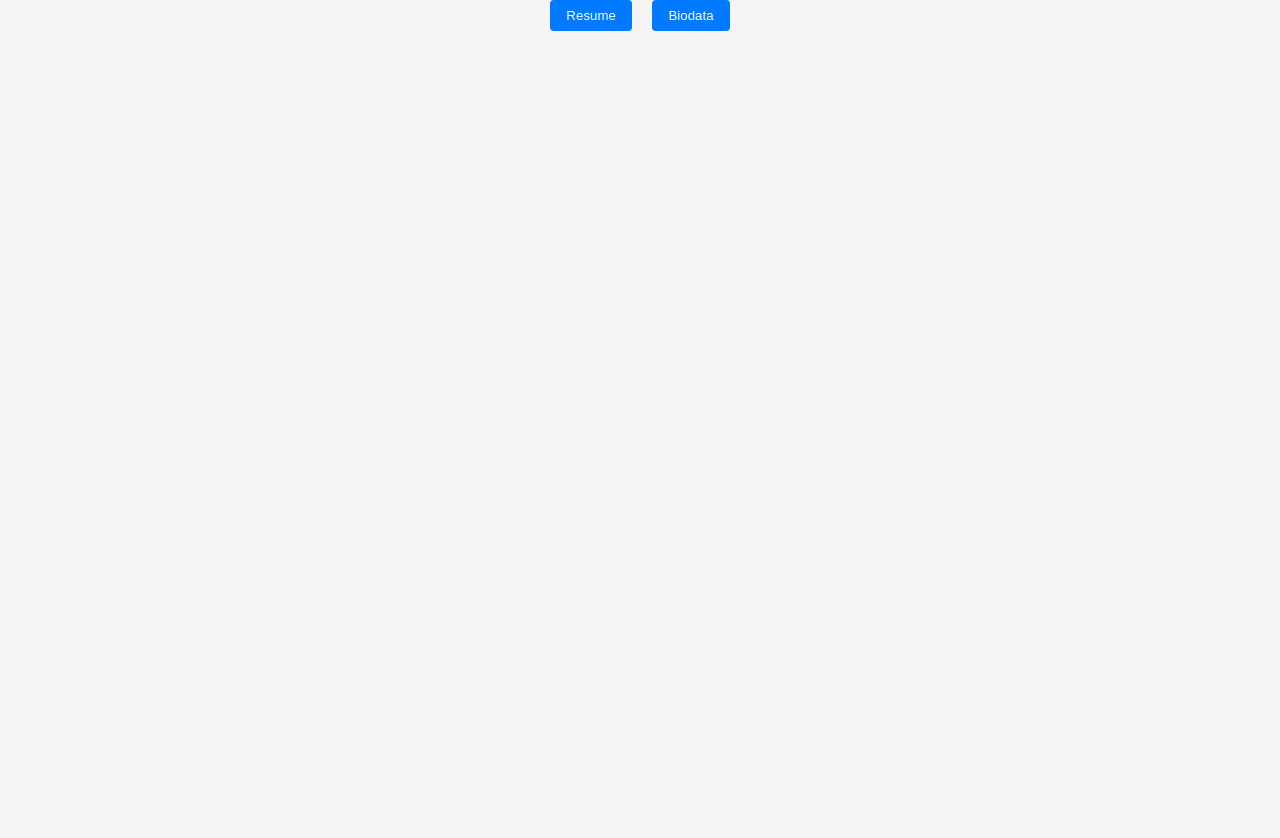
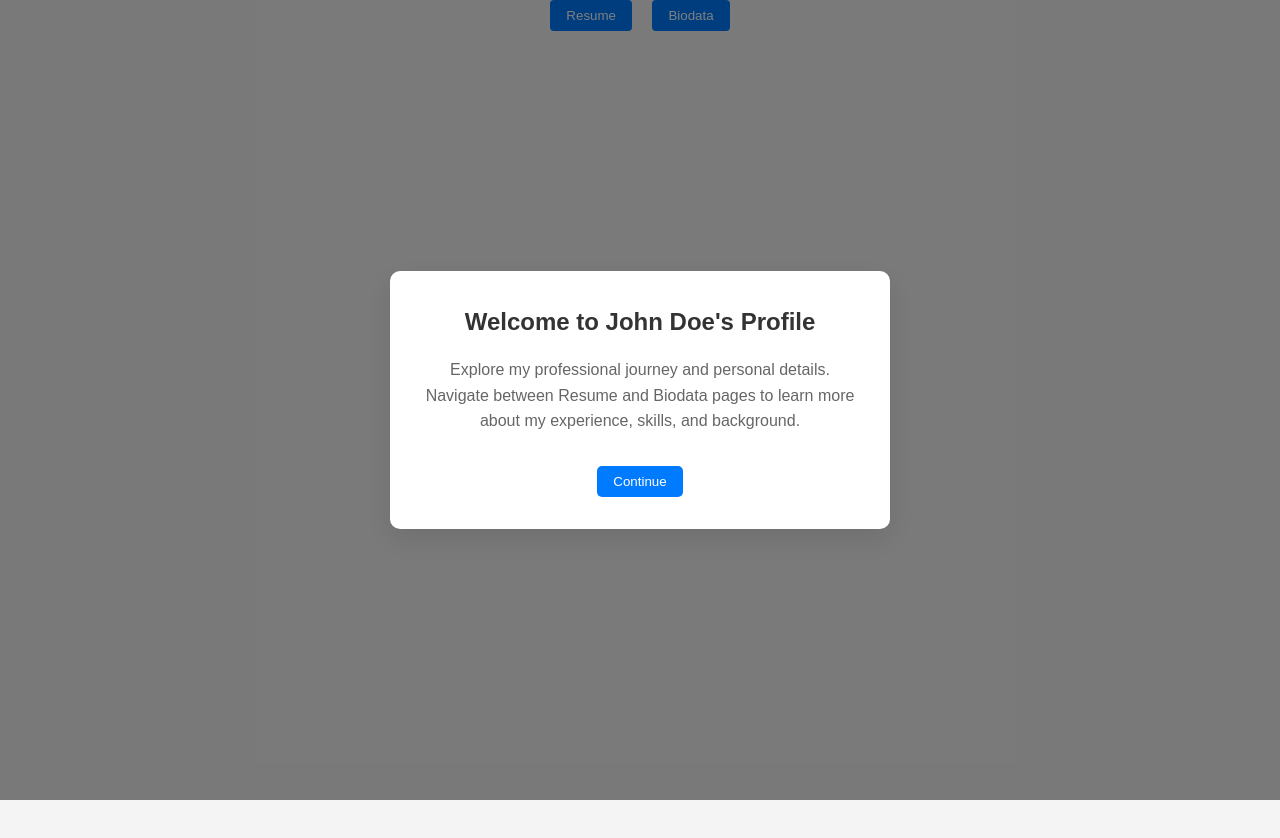
Before and after one commit to ReetNayan/webtechlab, a plain HTML site: page index.html in a window 1280 px wide. Drawn offline with Linux system fonts and the light colour scheme.

Commit message:
Updated popup in index.html

```diff
--- a/index.html
+++ b/index.html
@@ -258,6 +258,16 @@
     </style>
 </head>
 <body>
+    <div id="welcomePopup" class="popup-overlay">
+        <div class="popup-content">
+            <h2 class="popup-title">Welcome to John Doe's Profile</h2>
+            <p class="popup-text">
+                Explore my professional journey and personal details.
+                Navigate between Resume and Biodata pages to learn more about my experience, skills, and background.
+            </p>
+            <button class="popup-close" onclick="closeWelcomePopup()">Continue</button>
+        </div>
+    </div>
     <div class="navigation">
         <button class="nav-button" onclick="showPage('resume')">Resume</button>
         <button class="nav-button" onclick="showPage('biodata')">Biodata</button>
```
